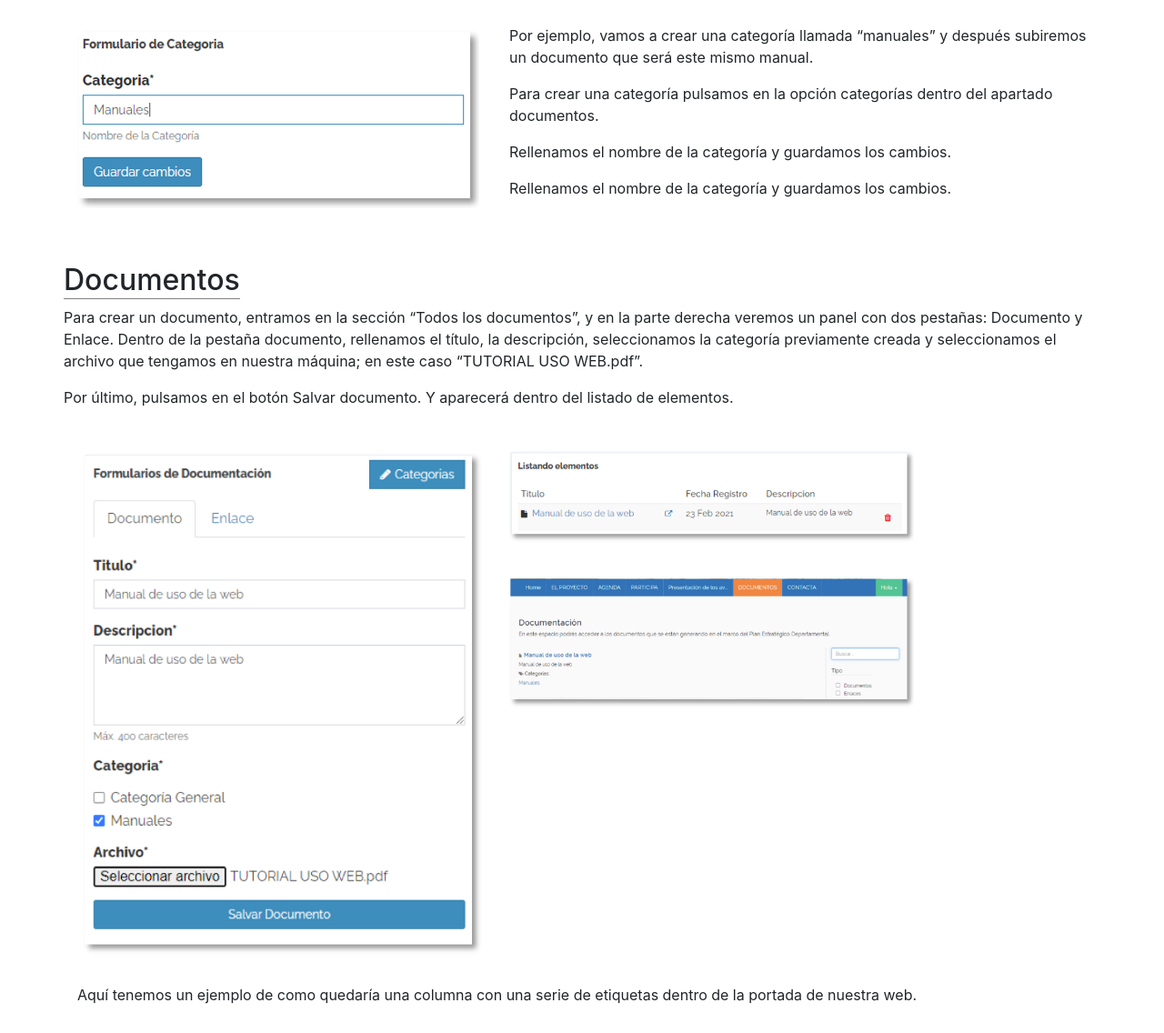
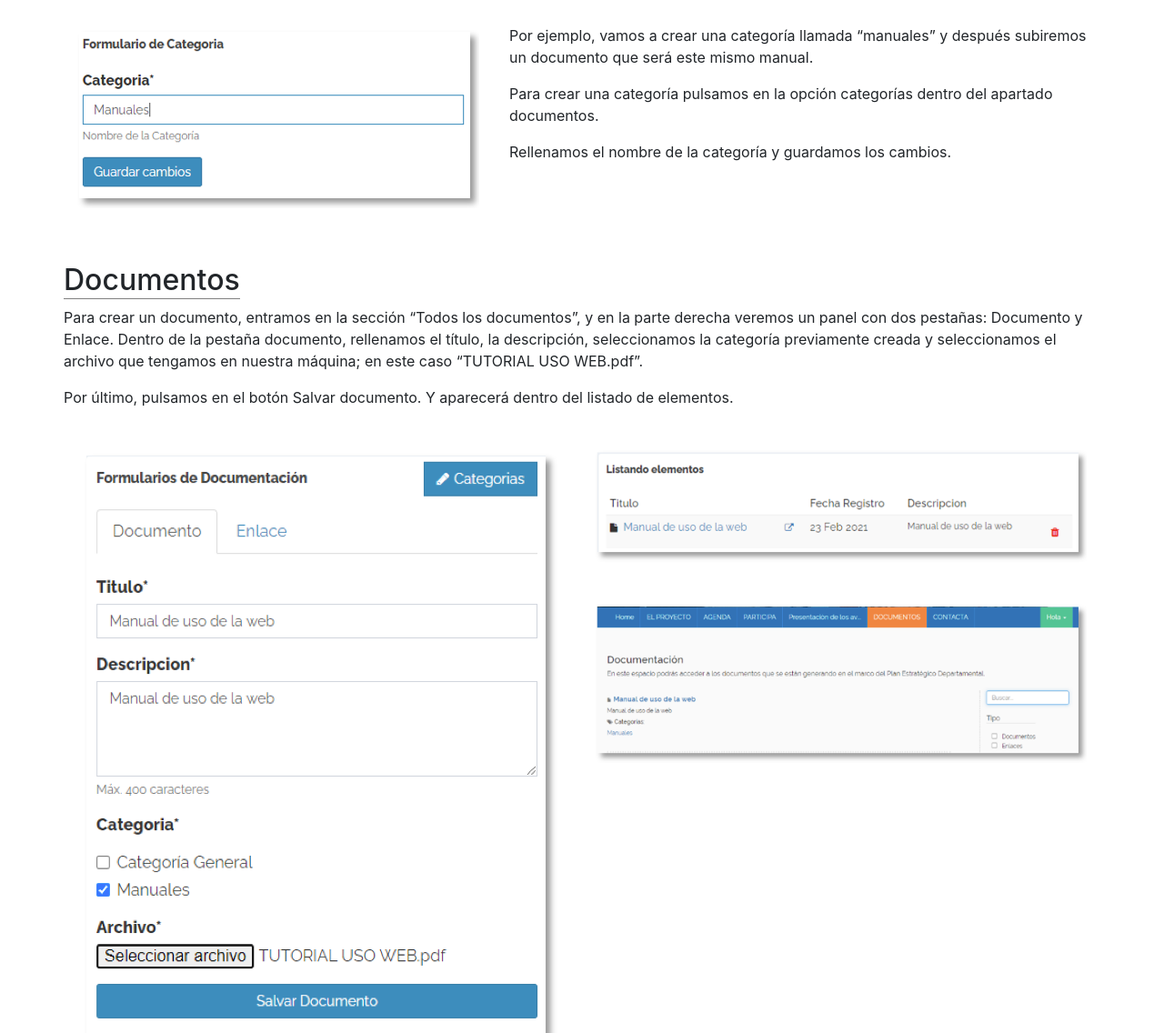
Before and after one commit to Josecfb/manual-web, a plain HTML site: page documentos.html in a window 1280 px wide. Shown: the part 306-1442 px from the top of the page at 91% size. Drawn offline with nearby package versions, Linux system fonts and the light colour scheme.

Commit message:
documentos

```diff
--- a/documentos.html
+++ b/documentos.html
@@ -83,7 +83,6 @@
                     <p>Para crear una categoría pulsamos en la opción
                     categorías dentro del apartado documentos.</p>
                     <p>Rellenamos el nombre de la categoría y guardamos los cambios.</p>
-                    <p>Rellenamos el nombre de la categoría y guardamos los cambios.</p>
                 </div>
             </div>
             <div class="row">
@@ -98,10 +97,10 @@
                 del listado de elementos.</p>
             </div>
             <div class="row">
-                <div class="col col-12 col-lg-5">
+                <div class="col col-12 col-lg-6">
                     <img src="img/subir_documento.png" class="img-fluid" alt="Subir documento">
                 </div>
-                <div class="col col-12 col-lg-5">
+                <div class="col col-12 col-lg-6 ">
                     <img src="img/resultado_documento.png" class="img-fluid" alt="Resultado documento">
                 </div>
             </div>
```
